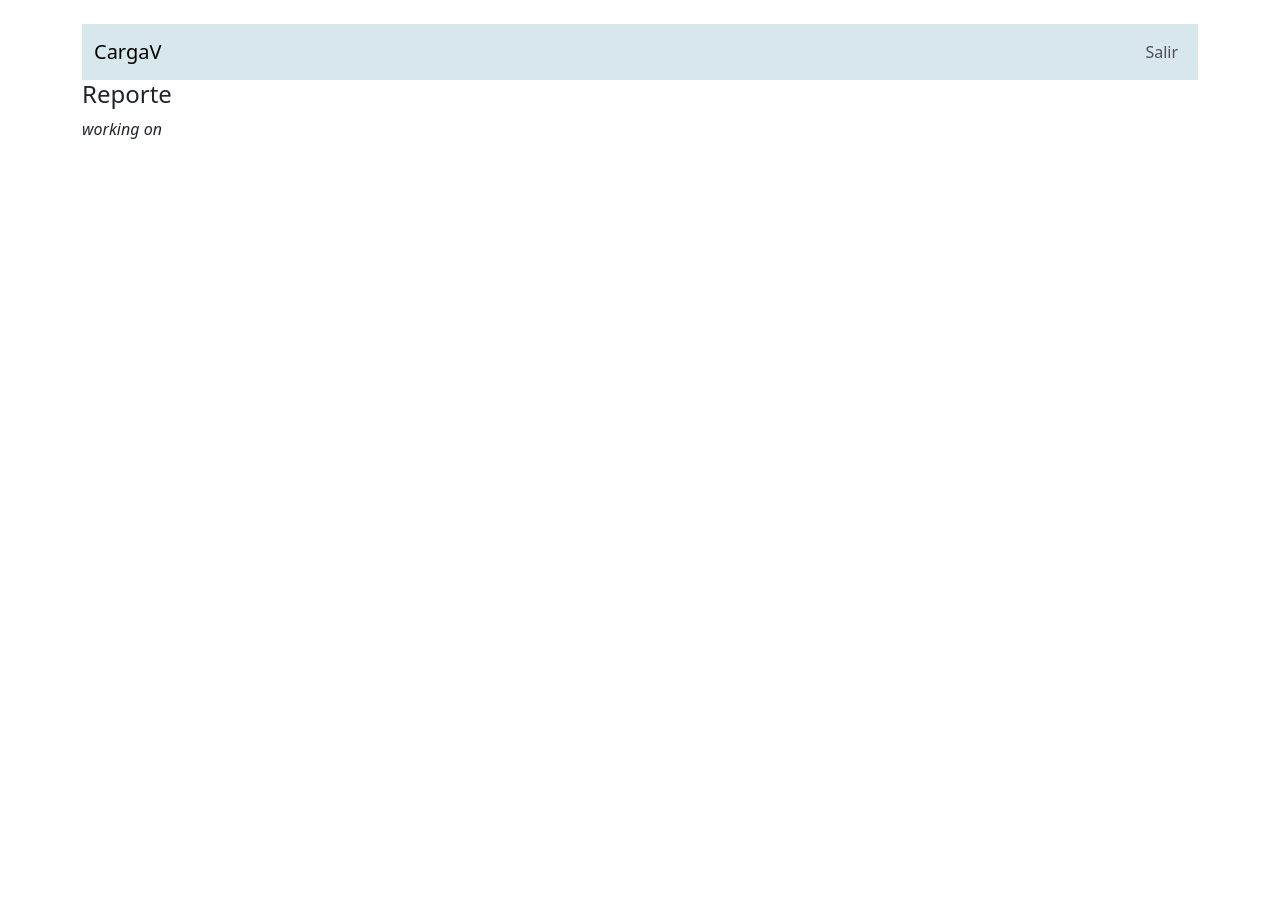
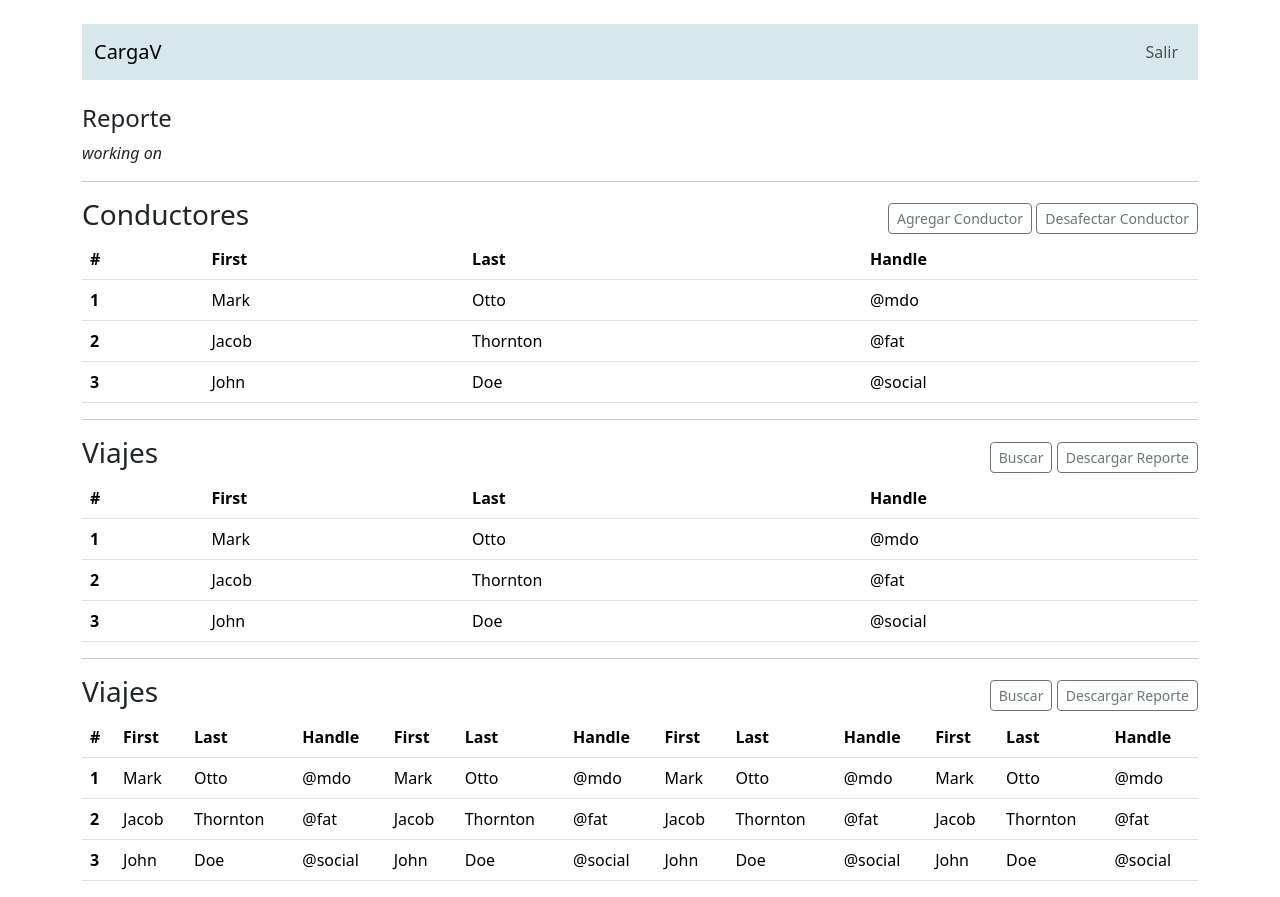
Before and after one commit to d75324/cargov, a Django app: page /report/ in a window 1280 px wide. Before the commit the page ends 139 px from the top, so only its background shows below. Run offline with Django 5.2, Linux system fonts and the light colour scheme; the visitor is signed in with stand-in values (Sample User, id 1).

```diff
--- a/cargo/forms.py
+++ b/cargo/forms.py
@@ -33,3 +33,5 @@ class SignUpForm(UserCreationForm):
         self.fields['password2'].widget.attrs['placeholder'] = 'Confirm Password'
         self.fields['password2'].label = ''
         self.fields['password2'].help_text = '<span class="form-text text-muted"><small>Enter the same password as before, for verification.</small></span>'
+
+# end!
--- a/cargo/templates/index.html
+++ b/cargo/templates/index.html
@@ -1,6 +1,7 @@
 {% extends 'base.html' %}
 {% block content %}
 <div class="col-md-4 offset-md-3"><br><br>
+  <p>todo comienza aqui...</p>
   <form method="POST" action="{% url 'index' %}">
     {% csrf_token %}
       <div class="mb-3">
--- a/cargo/templates/register.html
+++ b/cargo/templates/register.html
@@ -3,12 +3,9 @@
 
 <div class="col-md-4 offset-md-3">
     <h4>Registro</h4><br>
-
     <form method="POST" action="">
         {% csrf_token %}
-
             {{ form.as_p }}
-
         <button type="submit" class="btn btn-primary">Registrar</button>
     </form>
 </div>
--- a/cargo/templates/report.html
+++ b/cargo/templates/report.html
@@ -16,8 +16,174 @@
       </div>
     </div>
   </nav>
+<br>
+<h4>Reporte</h4>
+<i>working on</i>
+<hr>
+<div style="display: flex; align-items: center; justify-content: space-between; gap: 30px;">
+  <h3>Conductores</h3>
+  <div>
+    <button class="btn btn-sm btn-outline-secondary">Agregar Conductor</button>
+    <button class="btn btn-sm btn-outline-secondary">Desafectar Conductor</button>
+  </div>
+</div>
+
+<!-- tabla conductores -->
+<table class="table">
+  <thead>
+    <tr>
+      <th scope="col">#</th>
+      <th scope="col">First</th>
+      <th scope="col">Last</th>
+      <th scope="col">Handle</th>
+    </tr>
+  </thead>
+  <tbody>
+    <tr>
+      <th scope="row">1</th>
+      <td>Mark</td>
+      <td>Otto</td>
+      <td>@mdo</td>
+    </tr>
+    <tr>
+      <th scope="row">2</th>
+      <td>Jacob</td>
+      <td>Thornton</td>
+      <td>@fat</td>
+    </tr>
+    <tr>
+      <th scope="row">3</th>
+      <td>John</td>
+      <td>Doe</td>
+      <td>@social</td>
+    </tr>
+  </tbody>
+</table>
+<!-- fin tabla conductores-->
+
+<hr>
+<div style="display: flex; align-items: center; justify-content: space-between; gap: 30px;">
+  <h3>Viajes</h3>
+  <div>
+    <button class="btn btn-sm btn-outline-secondary">Buscar</button>
+    <button class="btn btn-sm btn-outline-secondary">Descargar Reporte</button>
+  </div>
+</div>
+
+<!-- tabla vehiculos -->
+
+<table class="table">
+  <thead>
+    <tr>
+      <th scope="col">#</th>
+      <th scope="col">First</th>
+      <th scope="col">Last</th>
+      <th scope="col">Handle</th>
+    </tr>
+  </thead>
+  <tbody>
+    <tr>
+      <th scope="row">1</th>
+      <td>Mark</td>
+      <td>Otto</td>
+      <td>@mdo</td>
+    </tr>
+    <tr>
+      <th scope="row">2</th>
+      <td>Jacob</td>
+      <td>Thornton</td>
+      <td>@fat</td>
+    </tr>
+    <tr>
+      <th scope="row">3</th>
+      <td>John</td>
+      <td>Doe</td>
+      <td>@social</td>
+    </tr>
+  </tbody>
+</table>
+
+<!-- fin tabla vehículos -->
+
+<hr>
+<div style="display: flex; align-items: center; justify-content: space-between; gap: 30px;">
+  <h3>Viajes</h3>
+  <div>
+    <button class="btn btn-sm btn-outline-secondary">Buscar</button>
+    <button class="btn btn-sm btn-outline-secondary">Descargar Reporte</button>
+  </div>
+</div>
+
+<!-- tabla viajes -->
+
+<table class="table">
+  <thead>
+    <tr>
+      <th scope="col">#</th>
+      <th scope="col">First</th>
+      <th scope="col">Last</th>
+      <th scope="col">Handle</th>
+      <th scope="col">First</th>
+      <th scope="col">Last</th>
+      <th scope="col">Handle</th>
+      <th scope="col">First</th>
+      <th scope="col">Last</th>
+      <th scope="col">Handle</th>
+      <th scope="col">First</th>
+      <th scope="col">Last</th>
+      <th scope="col">Handle</th>
+    </tr>
+  </thead>
+  <tbody>
+    <tr>
+      <th scope="row">1</th>
+      <td>Mark</td>
+      <td>Otto</td>
+      <td>@mdo</td>
+      <td>Mark</td>
+      <td>Otto</td>
+      <td>@mdo</td>
+      <td>Mark</td>
+      <td>Otto</td>
+      <td>@mdo</td>
+      <td>Mark</td>
+      <td>Otto</td>
+      <td>@mdo</td>
+    </tr>
+    <tr>
+      <th scope="row">2</th>
+      <td>Jacob</td>
+      <td>Thornton</td>
+      <td>@fat</td>
+      <td>Jacob</td>
+      <td>Thornton</td>
+      <td>@fat</td>
+      <td>Jacob</td>
+      <td>Thornton</td>
+      <td>@fat</td>
+      <td>Jacob</td>
+      <td>Thornton</td>
+      <td>@fat</td>
+    </tr>
+    <tr>
+      <th scope="row">3</th>
+      <td>John</td>
+      <td>Doe</td>
+      <td>@social</td>
+      <td>John</td>
+      <td>Doe</td>
+      <td>@social</td>
+      <td>John</td>
+      <td>Doe</td>
+      <td>@social</td>
+      <td>John</td>
+      <td>Doe</td>
+      <td>@social</td>
+    </tr>
+  </tbody>
+</table>
 
 
-<h4>Reporte</h4>
-<i>working on</i>
+<!-- fin tabla viajes -->
+
 {% endblock %}
```
